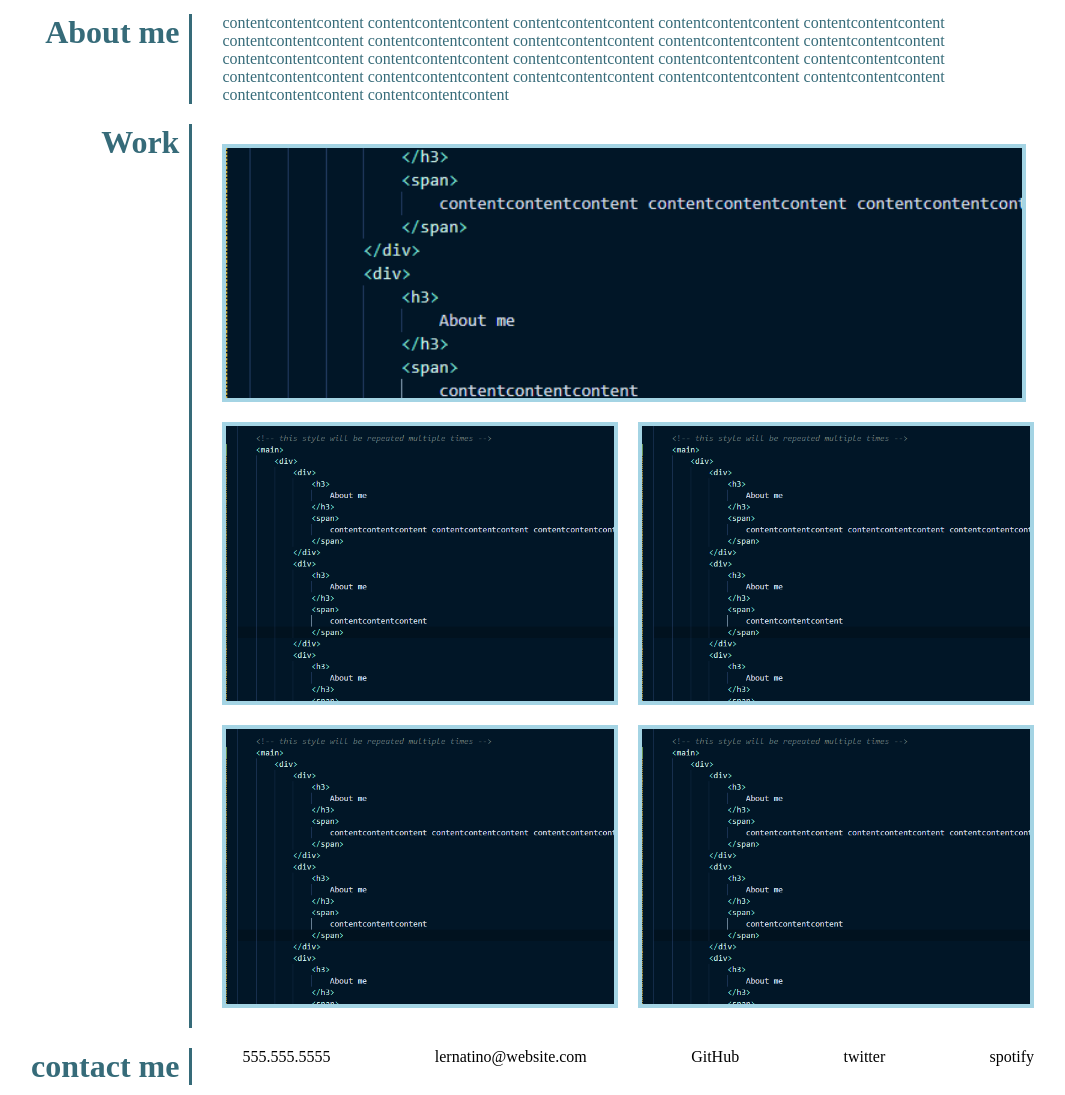
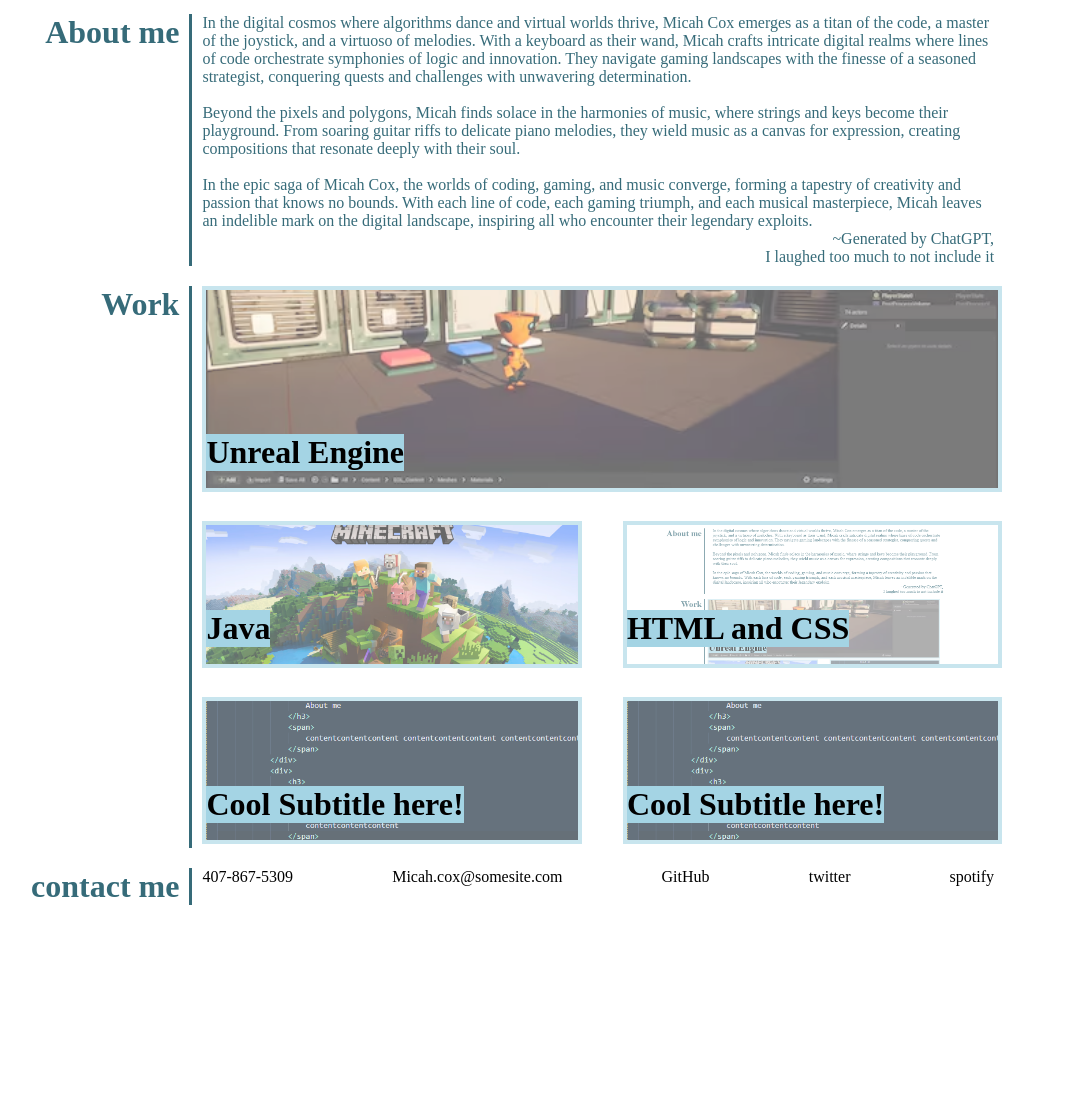
Before and after one commit to Kalink52/portfolio, a plain HTML site: page index.html in a window 1280 px wide. Shown: the part 387-1482 px from the top of the page, without its empty margins (78-1143 px from the left). After the commit the page ends 1302 px from the top, so only its background shows below. Drawn offline with Linux system fonts and the light colour scheme.

Commit message:
finishing touches still needed but I need to move on.

```diff
--- a/assets/css/style.css
+++ b/assets/css/style.css
@@ -2,6 +2,8 @@
     /* test if css is working */
     /* color:aqua */
     margin: 0;
+
+    padding: 0;
 }
 :root{
     --pictureBorder: rgb(164, 212, 228);
@@ -21,22 +23,14 @@ header {
 }
 
 header h1 {
-    display: flex;
-    justify-content: flex-start;
     font-size: 48px;
     background-color: rgb(20, 143, 143);
-    /* changed padding to not use px pleeeease
-    probably flex  streach*/
     padding-left: 100px;
-
-
     margin: 15px -0px;
 }
 
 
 header nav {
-    display: flex;
-    justify-content: flex-end;
     padding-top: 15px;
     margin-right: 20px;
     float: right;
@@ -56,23 +50,16 @@ header nav ul li {
 
 figure{
     position: relative;
-    text-align: center;
 }
 
 figure img {
-    display: inline;
     max-height: 300px;
     width: 100%;
-    /* margin-bottom: 25px; */
     object-fit: cover;
-    background-size: cover;
-    background-position: center;
+
 
 }
 figure h3 {
-    /* z-index: 1; */
-    /* display: flex;
-    justify-content: end; */
     position: absolute;
     right: 30px;
     bottom: 20px;
@@ -82,27 +69,24 @@ figure h3 {
 
 }
 
+.test{
+background;
+}
 
 main {
-    display: flex;
 
 }
 
 
-main div div {
+main section {
     display: flex;
     padding: 10px;
 
 }
 
-main div div > h3 {
-    display:flex;
-    justify-content: end;
-
-    /* align-items: center; */
-
+main section h3 {
     width: 20%;
-
+    text-align: right;
     margin-right: 10px;
     font-size: 200%;
     border-right: 3px solid;
@@ -113,47 +97,75 @@ main div div > h3 {
 
 }
 
-main div div > span {
+main section > span {
     width: 80%;
+    height: fit-content;
 
 }
-main div div span > p {
+main section span > p {
     width: 80%;
-    padding-left: 10px;
-    margin-left: 10px;
     text-align: left;
     color: var(--textColor);
 }
 
 .picture {
-    display: flex;
-    flex-wrap: wrap;
+    position: relative;
 }
 
 .picture img {
-    /* padding: 10px;
-    padding and margin are not the same thing!!!!!*/
     border: 4px solid var(--pictureBorder);
-    margin: 10px;
+    opacity: 60%;
+}
+.picture img:hover {
+    opacity: 100%;
+}
+
+.picture h2 {
+    position: absolute;
+    font-size: 2.5vw;
+}
+
+.picture h2, .picture img {
+    background: var(--pictureBorder);
+    font-weight:bold;
 }
 
 .bigPicture {
-    width: calc(80% + 20px);
-    max-height: 250px;
+    width: calc(80%);
+    aspect-ratio: 16 / 4;
     object-fit: cover;
     text-align: center;
-
 }
 
-.smallPicture{
+.smallPictureL,.smallPictureR {
+    aspect-ratio: 16 / 6;
     object-fit: cover;
-    max-width: 40%;
+    width: 37.5%;
+    margin-top: 2.5%;
+}
 
+.smallPictureL{
+    margin-right: calc(2.5% - 6px);
+    margin-left: 0;
+}
 
+.smallPictureR{
+    margin-left: calc(2.5% - 6px);
+    margin-right: 0;
+}
+
+.leftCap {
+    bottom: 25px;
+    left: 4px;
+}
+.rightCap {
+    bottom: 25px;
+    left: calc(42.5% + 4px );
 }
 
 
-.contactMe ul  {
+.contactMe span ul  {
+    padding: 0;
     display: flex;
     justify-content: space-between;
     list-style-type: none;
--- a/index.html
+++ b/index.html
@@ -11,8 +11,10 @@
 
 
 <body>
+
+
 <header>
-        <h1>Lernantio</h1>
+    <h1>Cox</h1>
     <nav>
         <ul>
             <li>
@@ -30,58 +32,72 @@
         </ul>
     </nav>
 </header>
+
 <figure>
-        <img src="assets\pictures\testpic.PNG" alt="should be a picture">
+    <img src="./assets/pictures/header.webp" alt="should be a picture">
 
         <h3> Cool Subtitle here!</h3>
 </figure>
 
     <!-- this style will be repeated multiple times -->
 <main>
-        <div>
-            <div id="aboutMe">
+    <section id="aboutMe">
         <h3>
             About me
         </h3>
         <span>
             <p>
+                In the digital cosmos where algorithms dance and virtual worlds thrive, Micah Cox emerges as a titan of the code, a master of the joystick, and a virtuoso of melodies. With a keyboard as their wand, Micah crafts intricate digital realms where lines of code orchestrate symphonies of logic and innovation. They navigate gaming landscapes with the finesse of a seasoned strategist, conquering quests and challenges with unwavering determination.
+                <br><br>
+                Beyond the pixels and polygons, Micah finds solace in the harmonies of music, where strings and keys become their playground. From soaring guitar riffs to delicate piano melodies, they wield music as a canvas for expression, creating compositions that resonate deeply with their soul.
+                <br> <br>
+                In the epic saga of Micah Cox, the worlds of coding, gaming, and music converge, forming a tapestry of creativity and passion that knows no bounds. With each line of code, each gaming triumph, and each musical masterpiece, Micah leaves an indelible mark on the digital landscape, inspiring all who encounter their legendary exploits.
+                <br>
+            </p>
+            <p style="text-align: right;"> ~Generated by ChatGPT,<br> I laughed too much to not include it</p>
 
-                    contentcontentcontent contentcontentcontent contentcontentcontent contentcontentcontent contentcontentcontent contentcontentcontent contentcontentcontent contentcontentcontent contentcontentcontent contentcontentcontent contentcontentcontent contentcontentcontent contentcontentcontent contentcontentcontent contentcontentcontent contentcontentcontent contentcontentcontent contentcontentcontent contentcontentcontent contentcontentcontent contentcontentcontent contentcontentcontent
+        </span>
+    </section>
 
-                    </p>
-                </span>
-            </div>
-
-            <div id="work">
+    <section>
         <h3>
             Work
         </h3>
         <span>
+
             <div class="picture">
-                        <img class="bigPicture" src="assets\pictures\testpic.PNG" alt="This is a very pretty picture but big">
-                        <img class="smallPicture" src="assets\pictures\testpic.PNG" alt="This is a very pretty picture">
-                        <img class="smallPicture" src="assets\pictures\testpic.PNG" alt="This is a very pretty picture">
-                        <img class="smallPicture" src="assets\pictures\testpic.PNG" alt="This is a very pretty picture">
-                        <img class="smallPicture" src="assets\pictures\testpic.PNG" alt="This is a very pretty picture">
+                <img class="bigPicture" src="./assets/pictures/Unreal.avif" alt="This is a very pretty picture but big">
+                <h2 class="leftCap"> Unreal Engine</h2>
+            </div>
+            <div class="picture">
+                <img class="smallPictureL" src="./assets/pictures/java.avif" alt="This is a very pretty picture">
+                <h2 class="leftCap"> Java</h2>
+                <img class="smallPictureR" src="./assets/pictures/HTMLCSS.png" alt="This is a very pretty picture">
+                <h2 class="rightCap"> HTML and CSS</h2>
+            </div>
+            <div class="picture">
+                <img class="smallPictureL" src="assets\pictures\testpic.PNG" alt="This is a very pretty picture">
+                <h2 class="leftCap"> Cool Subtitle here!</h2>
+                <img class="smallPictureR" src="assets\pictures\testpic.PNG" alt="This is a very pretty picture">
+                <h2 class="rightCap"> Cool Subtitle here!</h2>
             </div>
         </span>
-            </div>
+    </section>
 
-            <div id="contactMe">
+    <section class="contactMe">
         <h3>
             contact me
         </h3>
-                <span class="contactMe">
+        <span>
             <ul>
-                        <li>555.555.5555</li>
-                        <li>lernatino@website.com</li>
+                <li>407-867-5309</li>
+                <li>Micah.cox@somesite.com</li>
                 <li>GitHub</li>
                 <li>twitter</li>
                 <li>spotify</li>
             </ul>
         </span>
-            </div>
-        </div>
+    </section>
 
 </main>
 
```
Also changed, not shown: assets/pictures/HTMLCSS.png (added), assets/pictures/Unreal.avif (added), assets/pictures/header.webp (added), assets/pictures/java.avif (added), style.css (added). Lines whose indentation alone changed are shown as unchanged.
